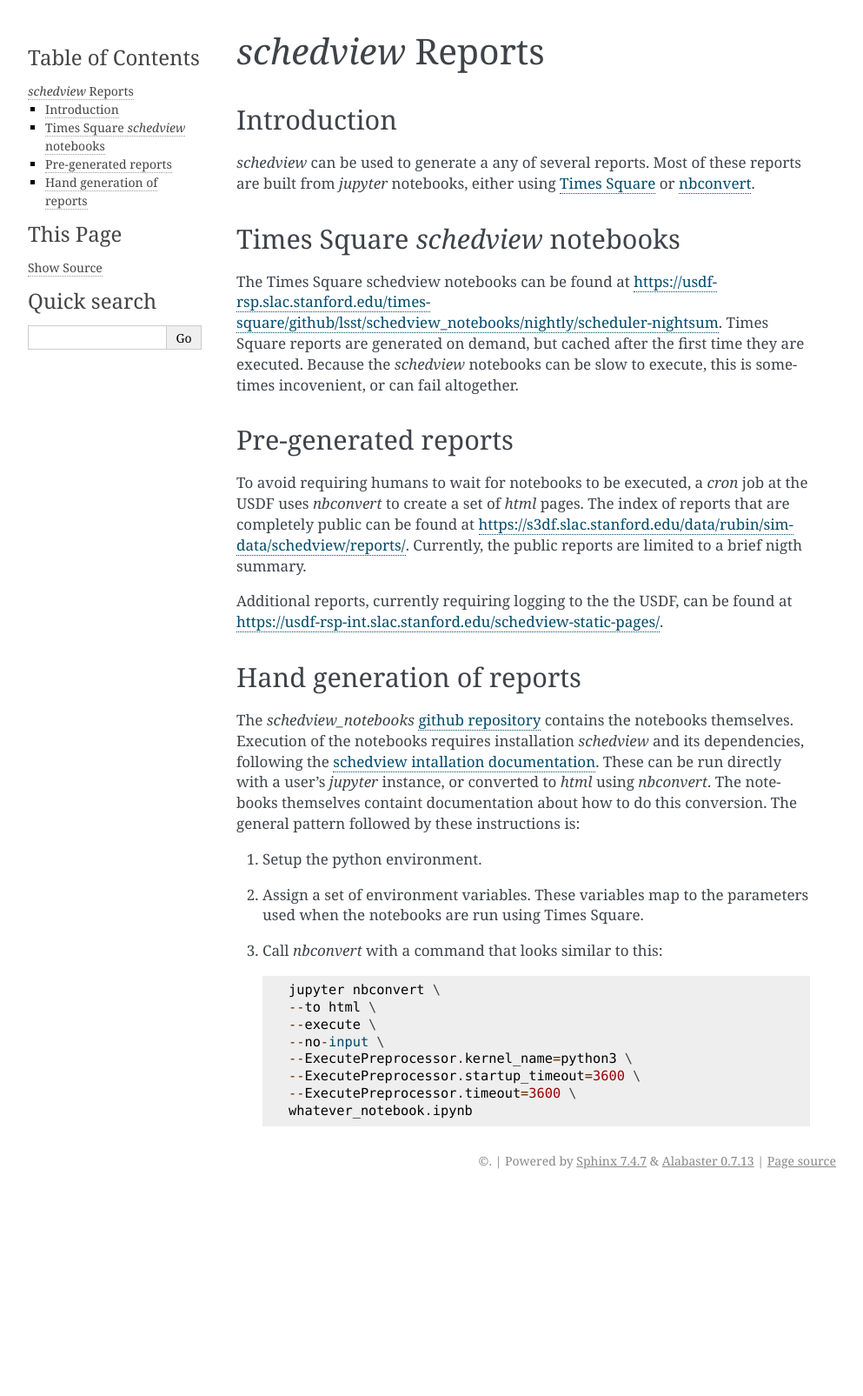
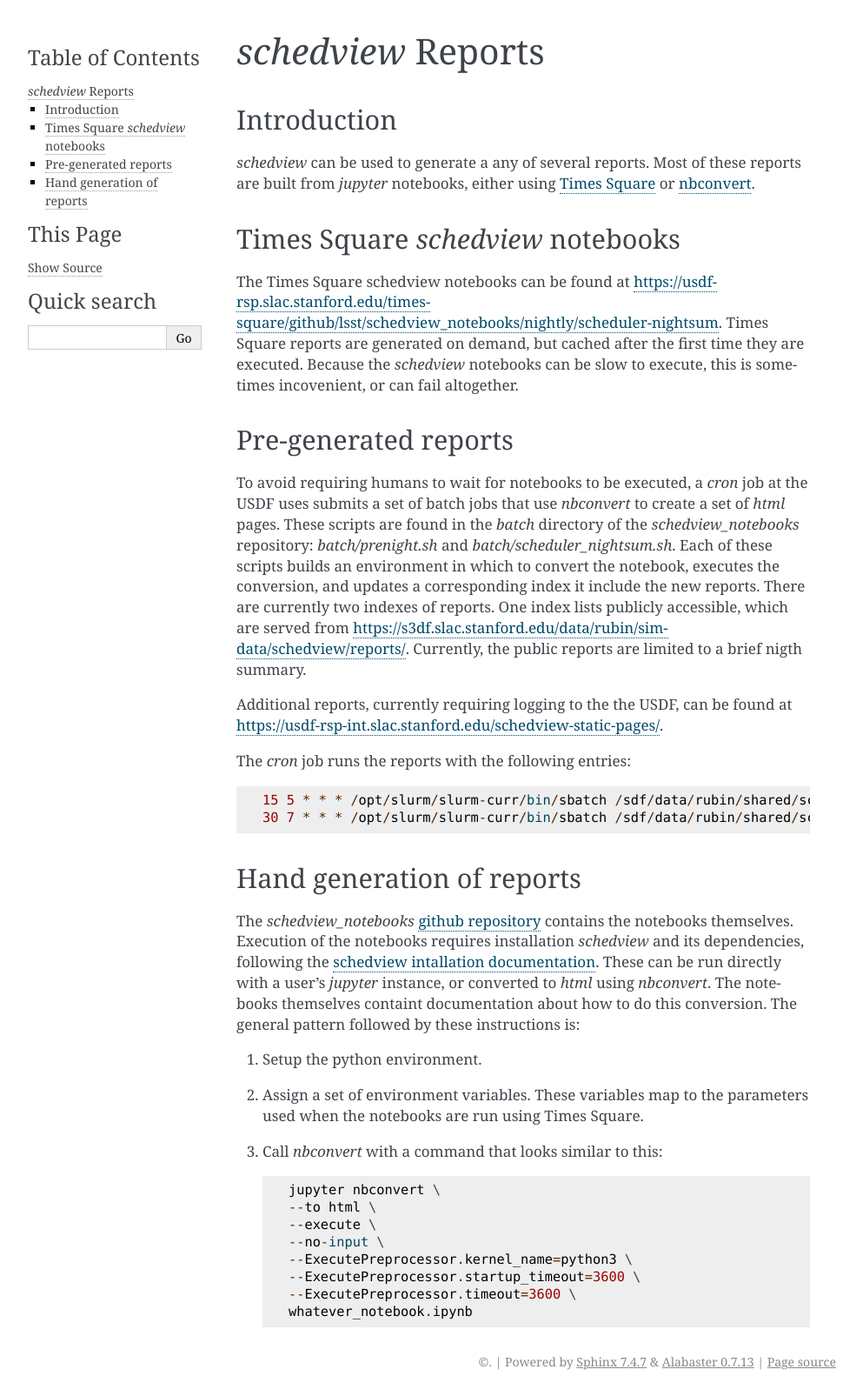
Before and after one commit to lsst/schedview, a Sphinx documentation site: the page built from docs/reports.rst, in a window 1280 px wide. Shown: the whole page at 87% size, without its empty margins (148-1141 px from the left). Built offline with Sphinx 7.4.7, drawn with Linux system fonts in a browser that asks for light colours; before the commit the page ends 1374 px from its top, so only the background shows below that.

Commit message:
more on cron jobs

```diff
--- a/docs/reports.rst
+++ b/docs/reports.rst
@@ -18,11 +18,20 @@ Because the `schedview` notebooks can be slow to execute, this is sometimes inco
 Pre-generated reports
 =====================
 
-To avoid requiring humans to wait for notebooks to be executed, a `cron` job at the USDF uses `nbconvert` to create a set of `html` pages.
-The index of reports that are completely public can be found at `https://s3df.slac.stanford.edu/data/rubin/sim-data/schedview/reports/ <https://s3df.slac.stanford.edu/data/rubin/sim-data/schedview/reports/>`__.
+To avoid requiring humans to wait for notebooks to be executed, a `cron` job at the USDF uses submits a set of batch jobs that use `nbconvert` to create a set of `html` pages.
+These scripts are found in the `batch` directory of the `schedview_notebooks` repository: `batch/prenight.sh` and `batch/scheduler_nightsum.sh`.
+Each of these scripts builds an environment in which to convert the notebook, executes the conversion, and updates a corresponding index it include the new reports.
+There are currently two indexes of reports.
+One index lists publicly accessible, which are served from `https://s3df.slac.stanford.edu/data/rubin/sim-data/schedview/reports/ <https://s3df.slac.stanford.edu/data/rubin/sim-data/schedview/reports/>`__.
 Currently, the public reports are limited to a brief nigth summary.
 
 Additional reports, currently requiring logging to the the USDF, can be found at `https://usdf-rsp-int.slac.stanford.edu/schedview-static-pages/ <https://usdf-rsp-int.slac.stanford.edu/schedview-static-pages/>`__.
+
+The `cron` job runs the reports with the following entries::
+
+    15 5 * * * /opt/slurm/slurm-curr/bin/sbatch /sdf/data/rubin/shared/scheduler/packages/schedview_notebooks/batch/scheduler_nightsum.sh 2>&1 >> /sdf/data/rubin/shared/scheduler/schedview/scheduler_nightsum/scheduler_nightsum.out
+    30 7 * * * /opt/slurm/slurm-curr/bin/sbatch /sdf/data/rubin/shared/scheduler/packages/schedview_notebooks/batch/prenight.sh 2>&1 >> /sdf/data/rubin/shared/scheduler/schedview/prenight/prenight.out
+
 
 Hand generation of reports
 ==========================
```
